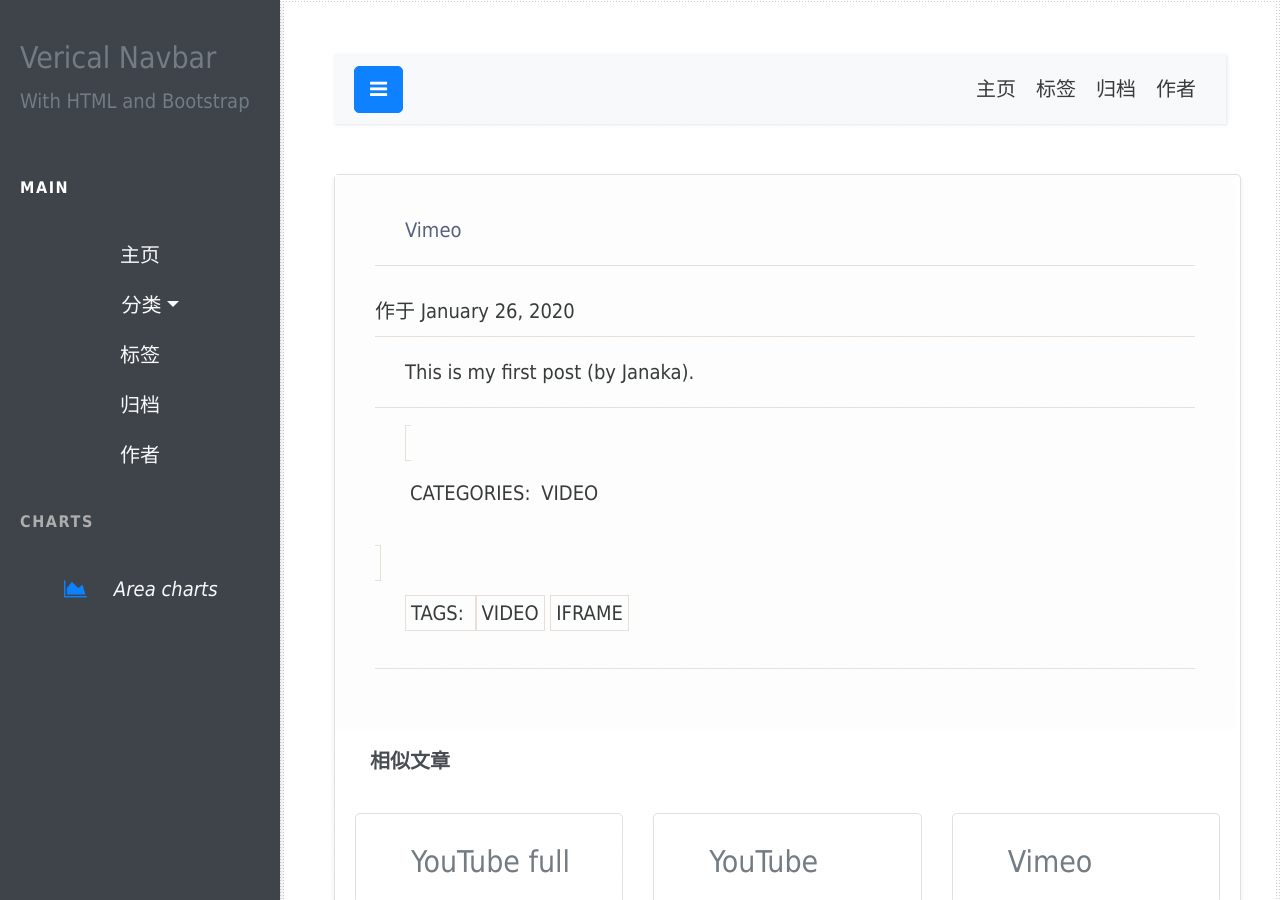
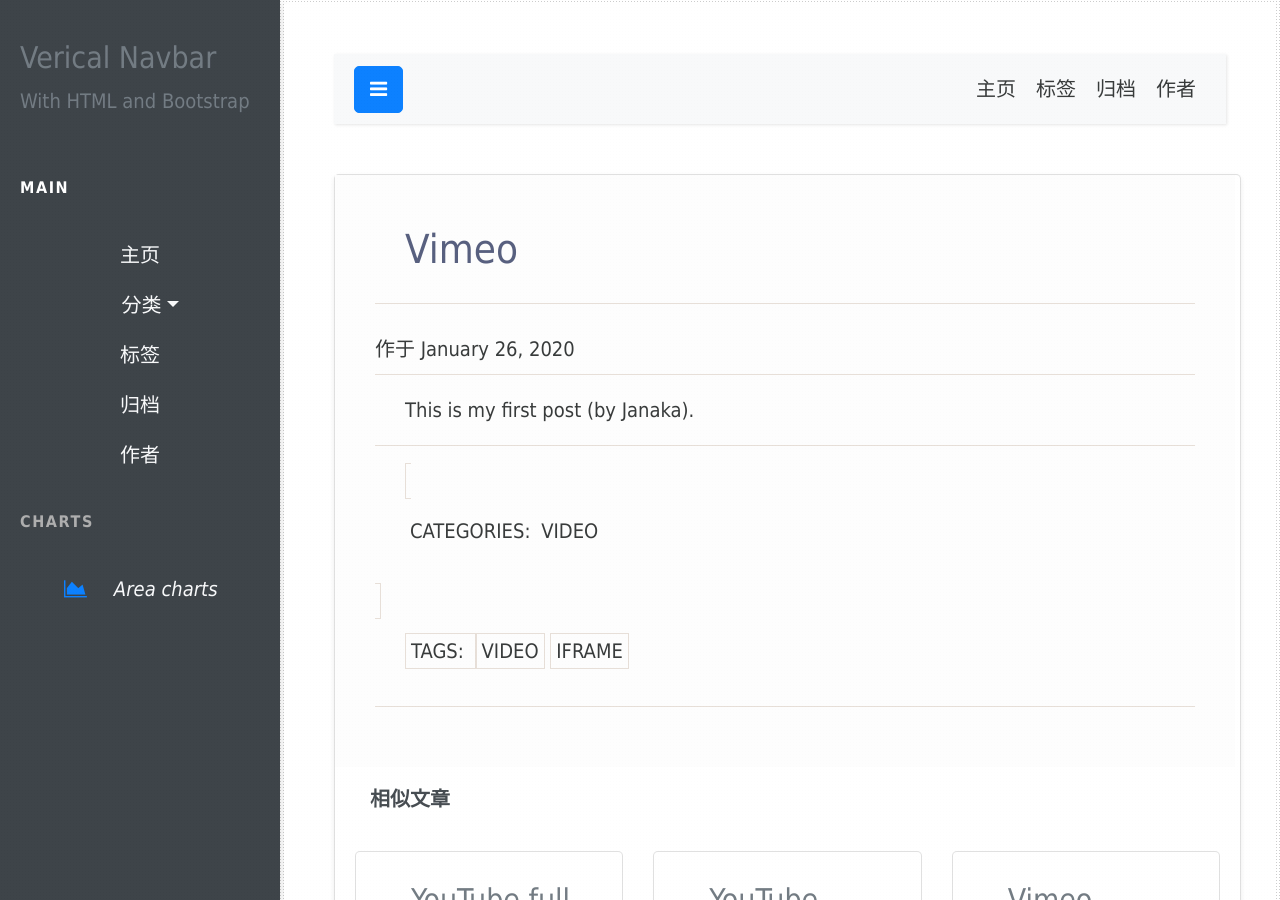
Before and after one commit to nengwuzhi/nengwuzhi.github.ioce, a Jekyll site: the page built from _posts/2020-01-26-first-post.md, in a window 1280 px wide and 900 px high. Built offline with Jekyll 4.4.1, drawn with Linux system fonts in a browser that asks for light colours; nearby versions of some CDN libraries.

Commit message:
Update post.html

```diff
--- a/_layouts/post.html
+++ b/_layouts/post.html
@@ -16,9 +16,9 @@
                             {% endif %}
                             {% endif %}
 
-                        <span h2 class="post_title">
+                        <h2 class="post_title">
                             {{ page.title }}
-                        </span>
+                        </h2>
                         <div class="meta">
                        <a href="{{site.baseurl}}/author-{{ author[1].name | slugify }}">
             <h4 class="text-dark mb-0"> {{ author[1].name }} </h4>
```
